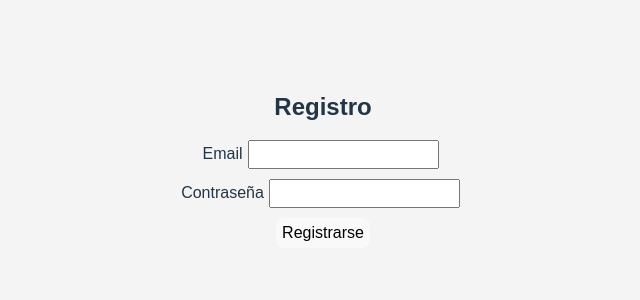
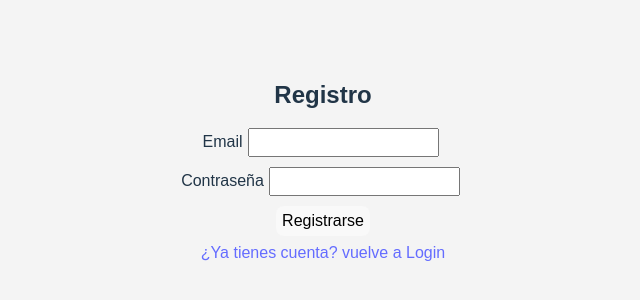
Before and after one commit to Emmanuelfwd/To-do-List-React-Emmanuel, a React (Vite) app: page /registro in a window 1280 px wide. Shown: the part 234-534 px from the top of the page, without its empty margins (317-957 px from the left). Built offline with nearby package versions, Linux system fonts and the light colour scheme.

Commit message:
cambios extra

```diff
--- a/src/Components/Registro.jsx
+++ b/src/Components/Registro.jsx
@@ -2,6 +2,7 @@ import React, { useState } from 'react'
 import { useNavigate } from 'react-router-dom'
 import { motion } from 'motion/react'
 import { registrarUsuario, getUsuarios } from '../Services/Services'
+import {Link} from 'react-router-dom'
 
 function Registro() {
   const [email, setEmail] = useState('')
@@ -54,6 +55,9 @@ function Registro() {
       </div>
       {error && <p style={{ color: 'red' }}>{error}</p>}
       <button onClick={controladorRegistro}>Registrarse</button>
+      <br />
+      <Link to="/"> ¿Ya tienes cuenta? vuelve a Login</Link>
+
     </motion.div>
   )
 }
```
